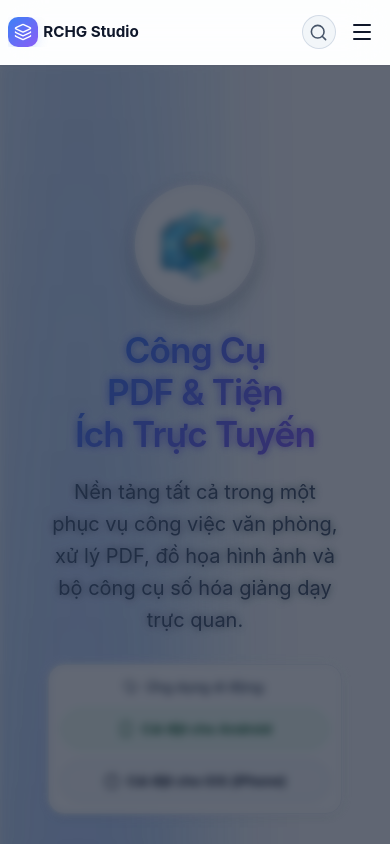
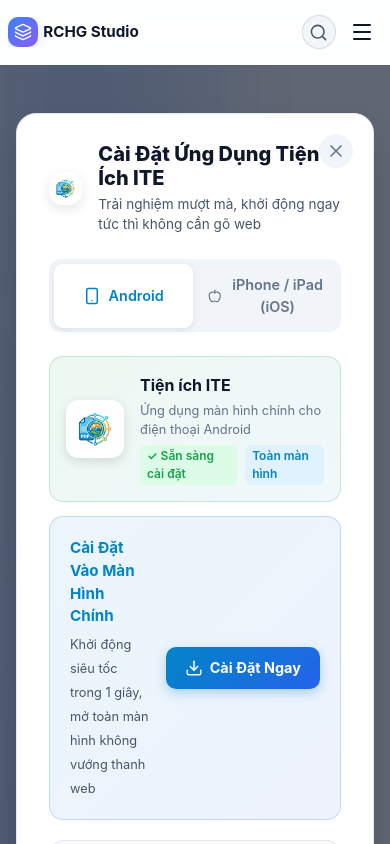
Before and after one commit to rchg2025/pdfstudio, a React (Vite) app: page / in a window 390 px wide. Both pictures are taken after a click on the button "Cài đặt cho Android". Shown: the top 844 px of the page. Built offline with nearby package versions, Linux system fonts and the light colour scheme; no server answers.

Commit message:
feat(mobile): remove raw APK download, optimize PWA install flow and position modal near top of screen

```diff
--- a/src/components/InstallAppModal.css
+++ b/src/components/InstallAppModal.css
@@ -7,10 +7,10 @@
   background: rgba(15, 23, 42, 0.65);
   backdrop-filter: blur(4px);
   display: flex;
-  align-items: center;
+  align-items: flex-start;
   justify-content: center;
   z-index: 10000;
-  padding: 1rem;
+  padding: 1.5rem 1rem 2rem 1rem;
   overflow-y: auto;
   animation: fadeIn 0.2s ease-out;
 }
@@ -21,8 +21,8 @@
   border-radius: 20px;
   max-width: 540px;
   width: 100%;
-  padding: 2rem;
-  margin: auto;
+  padding: 1.75rem 2rem;
+  margin: 1.5rem auto 2rem auto;
   box-shadow: 0 20px 40px -10px rgba(0, 0, 0, 0.25);
   position: relative;
   color: var(--text-primary, #0f172a);
--- a/src/components/InstallAppModal.tsx
+++ b/src/components/InstallAppModal.tsx
@@ -81,7 +81,7 @@ export default function InstallAppModal({ isOpen, onClose, defaultTab = 'android
             onClick={() => setActiveTab('android')}
           >
             <Smartphone size={18} />
-            <span>Android (APK & PWA)</span>
+            <span>Android</span>
           </button>
           <button
             className={`install-tab-btn ${activeTab === 'ios' ? 'active' : ''}`}
@@ -95,34 +95,28 @@ export default function InstallAppModal({ isOpen, onClose, defaultTab = 'android
         {/* Tab Content Android */}
         {activeTab === 'android' && (
           <div className="install-tab-body">
-            {/* Lựa chọn 1: Tải APK trực tiếp */}
-            <div className="install-quick-action" style={{ background: 'linear-gradient(135deg, rgba(37, 99, 235, 0.08), rgba(59, 130, 246, 0.03))', borderColor: 'rgba(37, 99, 235, 0.25)' }}>
-              <div className="quick-action-text">
-                <div style={{ display: 'flex', alignItems: 'center', gap: '6px' }}>
-                  <strong>Cài Đặt Bằng File APK</strong>
-                  <span style={{ fontSize: '11px', background: '#2563eb', color: '#fff', padding: '2px 6px', borderRadius: '4px', fontWeight: 600 }}>Khuyên dùng</span>
+            {/* Header Preview App Android */}
+            <div className="ios-app-preview-card" style={{ background: 'linear-gradient(135deg, rgba(22, 163, 74, 0.08), rgba(2, 132, 199, 0.06))', borderColor: 'rgba(22, 163, 74, 0.2)' }}>
+              <div className="ios-preview-icon-wrapper">
+                <img src="/icon-192.png" alt="Logo Tiện ích ITE" className="ios-preview-app-icon" />
+              </div>
+              <div className="ios-preview-info">
+                <div className="ios-preview-title">Tiện ích ITE</div>
+                <div className="ios-preview-desc">Ứng dụng màn hình chính cho điện thoại Android</div>
+                <div className="ios-preview-status">
+                  <span className="ios-badge-ready" style={{ background: '#dcfce7', color: '#16a34a' }}>✓ Sẵn sàng cài đặt</span>
+                  <span className="ios-badge-free">Toàn màn hình</span>
                 </div>
-                <span>Tải trực tiếp file .apk cài đặt vào điện thoại Android</span>
               </div>
-              <a
-                href="/download/tienich-ite.apk"
-                download="tienich-ite.apk"
-                className="btn-install-primary"
-                style={{ textDecoration: 'none' }}
-              >
-                <Download size={18} /> Tải File APK
-              </a>
             </div>
 
-            {/* Lựa chọn 2: Cài PWA nhanh */}
-            <div className="install-quick-action" style={{ marginTop: '0.75rem' }}>
+            <div className="install-quick-action" style={{ marginTop: '0.85rem' }}>
               <div className="quick-action-text">
-                <strong>Thêm Nhanh (PWA Web App)</strong>
-                <span>Thêm trực tiếp vào màn hình chính mà không cần tải file</span>
+                <strong>Cài Đặt Vào Màn Hình Chính</strong>
+                <span>Khởi động siêu tốc trong 1 giây, mở toàn màn hình không vướng thanh web</span>
               </div>
               <button
                 className="btn-install-primary"
-                style={{ background: '#475569' }}
                 onClick={handleInstallClick}
                 disabled={isInstalled}
               >
@@ -132,18 +126,19 @@ export default function InstallAppModal({ isOpen, onClose, defaultTab = 'android
                   </>
                 ) : (
                   <>
-                    <Smartphone size={18} /> Thêm Vào MH
+                    <Download size={18} /> Cài Đặt Ngay
                   </>
                 )}
               </button>
             </div>
 
             <div className="install-steps-box" style={{ marginTop: '0.85rem' }}>
-              <h4 className="steps-title"><Info size={16} /> Lưu ý khi cài file APK trên Android:</h4>
+              <h4 className="steps-title"><Info size={16} /> Cách thêm thủ công nếu trình duyệt không tự hiện:</h4>
               <ol className="install-steps-list">
-                <li>Sau khi bấm <strong>"Tải File APK"</strong>, mở file vừa tải về từ thông báo điện thoại.</li>
-                <li>Nếu điện thoại hỏi <em>"Cho phép cài đặt ứng dụng từ nguồn này"</em>, hãy bật <strong>Cho phép</strong>.</li>
-                <li>Bấm <strong>Cài đặt</strong> và mở ứng dụng Tiện Ích ITE để trải nghiệm ngay!</li>
+                <li>Mở web bằng trình duyệt <strong>Chrome</strong> hoặc <strong>Cốc Cốc</strong>.</li>
+                <li>Nhấn vào biểu tượng <strong>3 dấu chấm ⋮</strong> ở góc trên bên phải màn hình.</li>
+                <li>Chọn <strong>"Cài đặt ứng dụng"</strong> hoặc <strong>"Thêm vào Màn hình chính"</strong>.</li>
+                <li>Biểu tượng <strong>Tiện ích ITE</strong> sẽ xuất hiện ngay trên màn hình điện thoại!</li>
               </ol>
             </div>
           </div>
```
